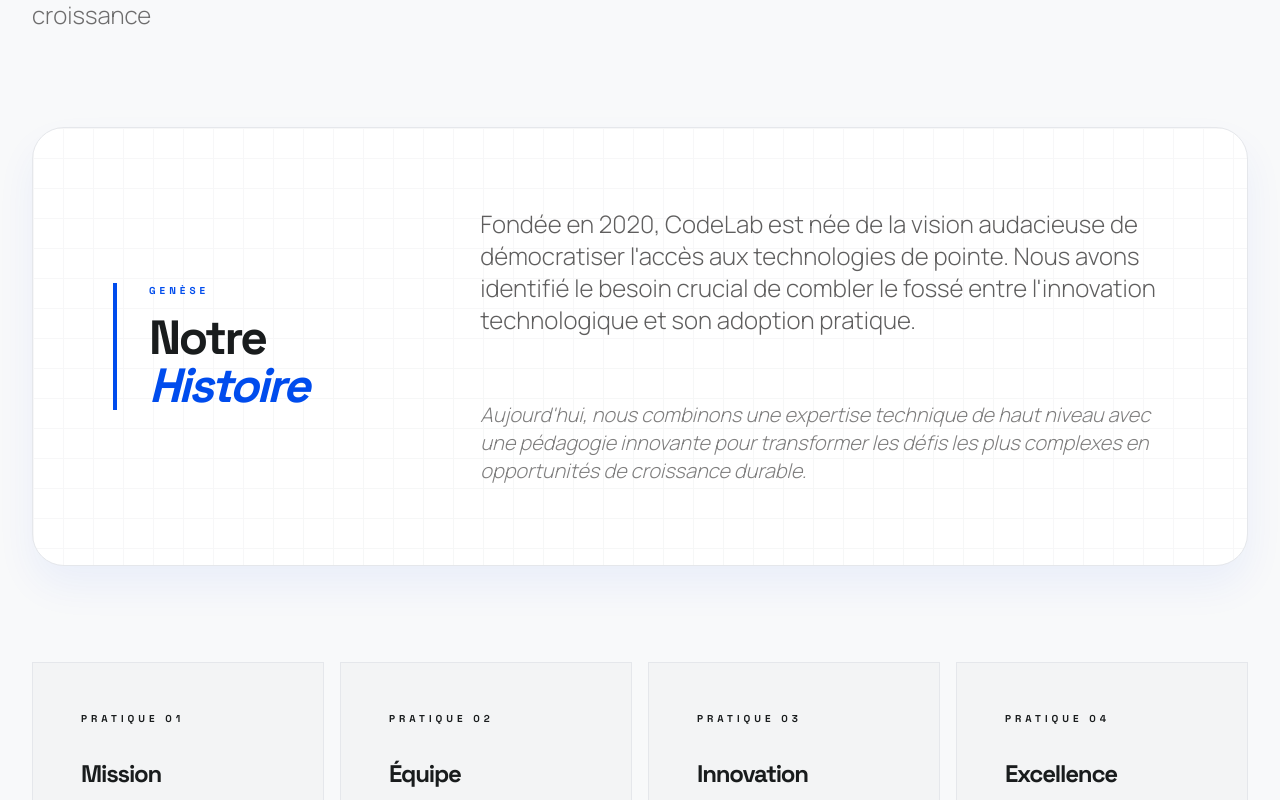
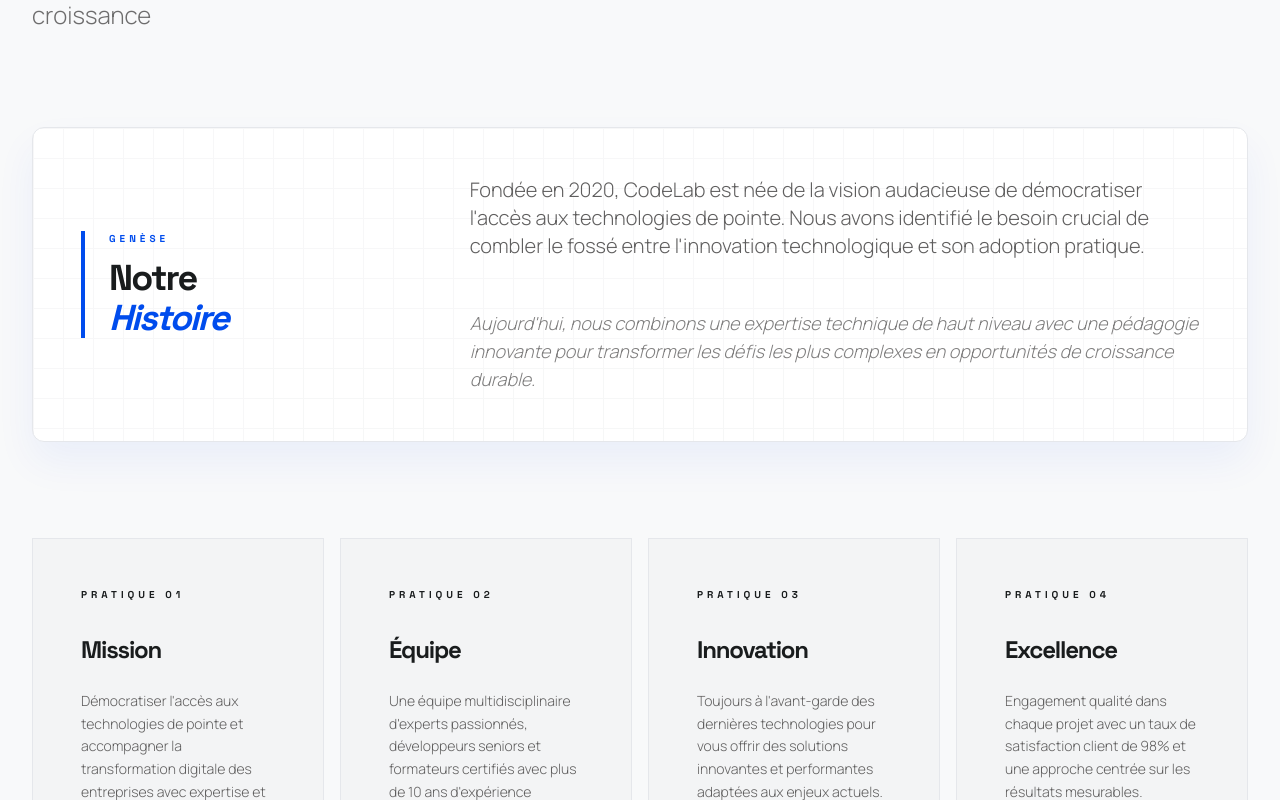
Before and after one commit to meryl752/codelab, a Next.js app: page / in a window 1280 px wide. Shown: the part 9540-10340 px from the top of the page. Built offline with nearby package versions, Linux system fonts and the light colour scheme.

Commit message:
style(ui): compact 'Notre Histoire' and 'Contact' forms footprint

```diff
--- a/src/components/sections/AboutSection.tsx
+++ b/src/components/sections/AboutSection.tsx
@@ -81,7 +81,7 @@
             whileInView={{ opacity: 1, scale: 1 }}
             viewport={{ once: true }}
             transition={{ duration: 1, ease: [0.16, 1, 0.3, 1] }}
-            className="md:col-span-12 bg-white dark:bg-surface-container-low border border-outline-variant/20 relative overflow-hidden p-8 md:p-20 group rounded-[2rem] shadow-ambient"
+            className="md:col-span-12 bg-white dark:bg-surface-container-low border border-outline-variant/10 relative overflow-hidden p-6 md:p-10 lg:p-12 group rounded-2xl shadow-ambient"
           >
             {/* Architectural Grid Background for Card */}
             <div className="absolute inset-0 opacity-[0.03] dark:opacity-[0.05] pointer-events-none"
@@ -95,23 +95,23 @@
 
             <div className="relative z-10 grid grid-cols-1 lg:grid-cols-12 gap-8 lg:gap-12 items-start lg:items-center">
               {/* Left Side: Accent & Title */}
-              <div className="lg:col-span-4 border-l-4 border-primary pl-6 lg:pl-8">
-                <span className="font-label text-[10px] uppercase tracking-[0.4em] text-primary font-bold mb-3 lg:mb-4 block">
+              <div className="lg:col-span-4 border-l-4 border-primary pl-6">
+                <span className="font-label text-[10px] uppercase tracking-[0.4em] text-primary font-bold mb-3 block">
                   Genèse
                 </span>
-                <h3 className="font-headline text-3xl md:text-5xl font-bold tracking-tighter text-on-surface leading-none">
+                <h3 className="font-headline text-3xl md:text-4xl font-bold tracking-tighter text-on-surface leading-none">
                   Notre <br className="hidden lg:block" />
                   <span className="text-primary italic">Histoire</span>
                 </h3>
               </div>
 
               {/* Right Side: Content */}
-              <div className="lg:col-span-8 space-y-6 lg:space-y-8">
-                <p className="text-secondary dark:text-secondary/60 text-lg md:text-2xl font-light leading-relaxed">
+              <div className="lg:col-span-8 space-y-4 lg:space-y-6">
+                <p className="text-secondary dark:text-secondary/60 text-base md:text-xl font-light leading-relaxed">
                   Fondée en 2020, CodeLab est née de la vision audacieuse de démocratiser l&apos;accès aux technologies de pointe. Nous avons identifié le besoin crucial de combler le fossé entre l&apos;innovation technologique et son adoption pratique.
                 </p>
                 <div className="h-px w-16 lg:w-24 bg-primary/20" />
-                <p className="text-secondary dark:text-secondary/60 text-base md:text-xl leading-relaxed font-light italic opacity-80">
+                <p className="text-secondary dark:text-secondary/60 text-sm md:text-lg leading-relaxed font-light italic opacity-80">
                   Aujourd&apos;hui, nous combinons une expertise technique de haut niveau avec une pédagogie innovante pour transformer les défis les plus complexes en opportunités de croissance durable.
                 </p>
               </div>
--- a/src/components/sections/ContactSection.tsx
+++ b/src/components/sections/ContactSection.tsx
@@ -5,10 +5,10 @@
 
 export default function ContactSection() {
   return (
-    <section id="contact" className="relative py-24 bg-surface transition-colors duration-300 overflow-hidden">
-      <div className="max-w-7xl mx-auto px-6 md:px-8">
+    <section id="contact" className="relative py-16 bg-surface transition-colors duration-300 overflow-hidden">
+      <div className="max-w-5xl mx-auto px-6 md:px-8">
 
-        <div className="grid grid-cols-1 lg:grid-cols-12 gap-0 border border-outline-variant/20 shadow-xl overflow-hidden">
+        <div className="grid grid-cols-1 lg:grid-cols-12 gap-0 border border-outline-variant/20 shadow-xl overflow-hidden rounded-2xl">
 
           {/* Left Column: Info - Dark Theme Accent */}
           <div className="lg:col-span-5 bg-[#0a192f] dark:bg-[#051120] text-white p-6 lg:p-10 flex flex-col justify-between relative overflow-hidden border-r border-white/5">
```
